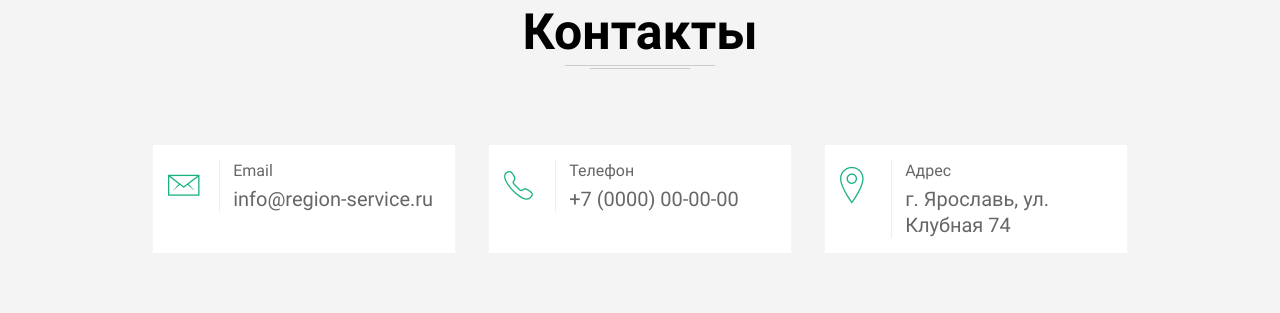
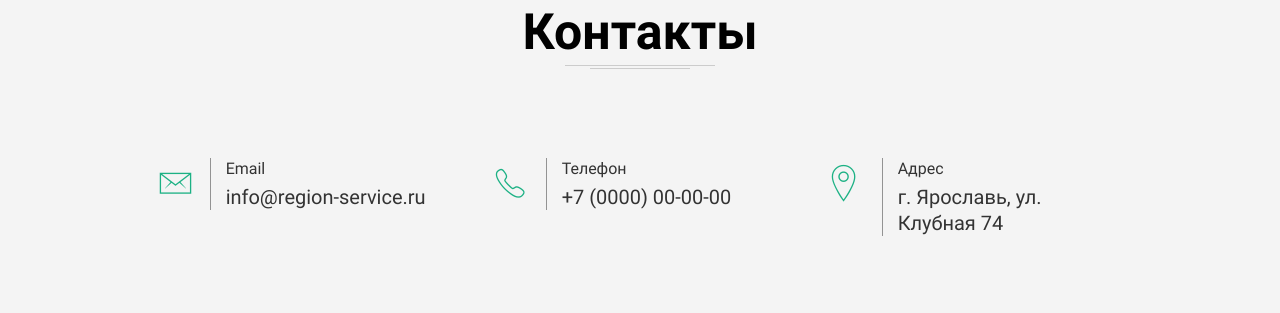
Before and after one commit to postolenko/region_service, a plain HTML site: page index.html in a window 1280 px wide. Shown: the part 1500-1813 px from the top of the page. Drawn offline with Linux system fonts and the light colour scheme; some packages are replaced by stand-ins of ours; a script that the page names is missing; files whose address does not match are found by name.

Commit message:
Region Service

```diff
--- a/css/style.css
+++ b/css/style.css
@@ -797,7 +797,7 @@ a.line:hover {
 
 .contacts-thumbnails {
     text-align: center;
-    margin: 28px -17px;
+    margin: 80px -2% 39px -2%;
 }
 
 .contact-thumb {
@@ -805,13 +805,8 @@ a.line:hover {
     vertical-align: top;
     width: 33.33%;
     max-width: 336px;
-    padding: 10px 17px;
+    padding: 18px 2%;
     text-align: left;
-}
-
-.inner_wrapp {
-    background: #ffffff;
-    padding: 15px 5%;
 }
 
 .contact-thumb .inner {
@@ -825,7 +820,7 @@ a.line:hover {
     vertical-align: top;
     width: 51px;
     padding-top: 4px;
-    border-right: 1px solid #eeeeee;
+    border-right: 1px solid #939393;
 }
 
 .contact-thumb .col-2 {
@@ -845,7 +840,7 @@ a.line:hover {
     font-size: 20px;
     line-height: 26px;
     font-weight: normal;
-    color: #666666;
+    color: #333333;
 }
 
 .contact-thumb .p-1 {
@@ -854,19 +849,19 @@ a.line:hover {
     font-size: 16px;
     line-height: 18px;
     font-weight: normal;
-    color: #666666;
+    color: #333333;
 }
 
 .contact-thumb a {
     font-size: 20px;
     line-height: 20px;
     font-weight: normal;
-    color: #666666;
+    color: #333333;
 }
 
 .contact-thumb a:link,
 .contact-thumb a:visited {
-    color: #666666;
+    color: #333333;
 }
 
 .contact-thumb a:active,
--- a/index.html
+++ b/index.html
@@ -121,7 +121,6 @@
 						<h2 class="h2">Контакты</h2>
 						<div class="contacts-thumbnails offset-ziro">
 							<div class="contact-thumb">
-								<div class="inner_wrapp">
 								<div class="inner">
 									<div class="col-1">
 										<i class="ion-ios-email-outline"></i>
@@ -132,9 +131,7 @@
 									</div>
 								</div>
 							</div>
-							</div>
 							<div class="contact-thumb">
-								<div class="inner_wrapp">
 								<div class="inner">
 									<div class="col-1">
 										<i class="ion-ios-telephone-outline"></i>
@@ -145,9 +142,7 @@
 									</div>
 								</div>
 							</div>
-							</div>
 							<div class="contact-thumb">
-								<div class="inner_wrapp">
 								<div class="inner">
 									<div class="col-1">
 										<i class="ion-ios-location-outline"></i>
@@ -155,7 +150,6 @@
 									<div class="col-2">
 										<p class="p-1">Адрес</p>
 										<p>г. Ярославь, ул. Клубная 74</p>
-										</div>
 									</div>
 								</div>
 							</div>
```
Lines whose indentation alone changed are shown as unchanged.
